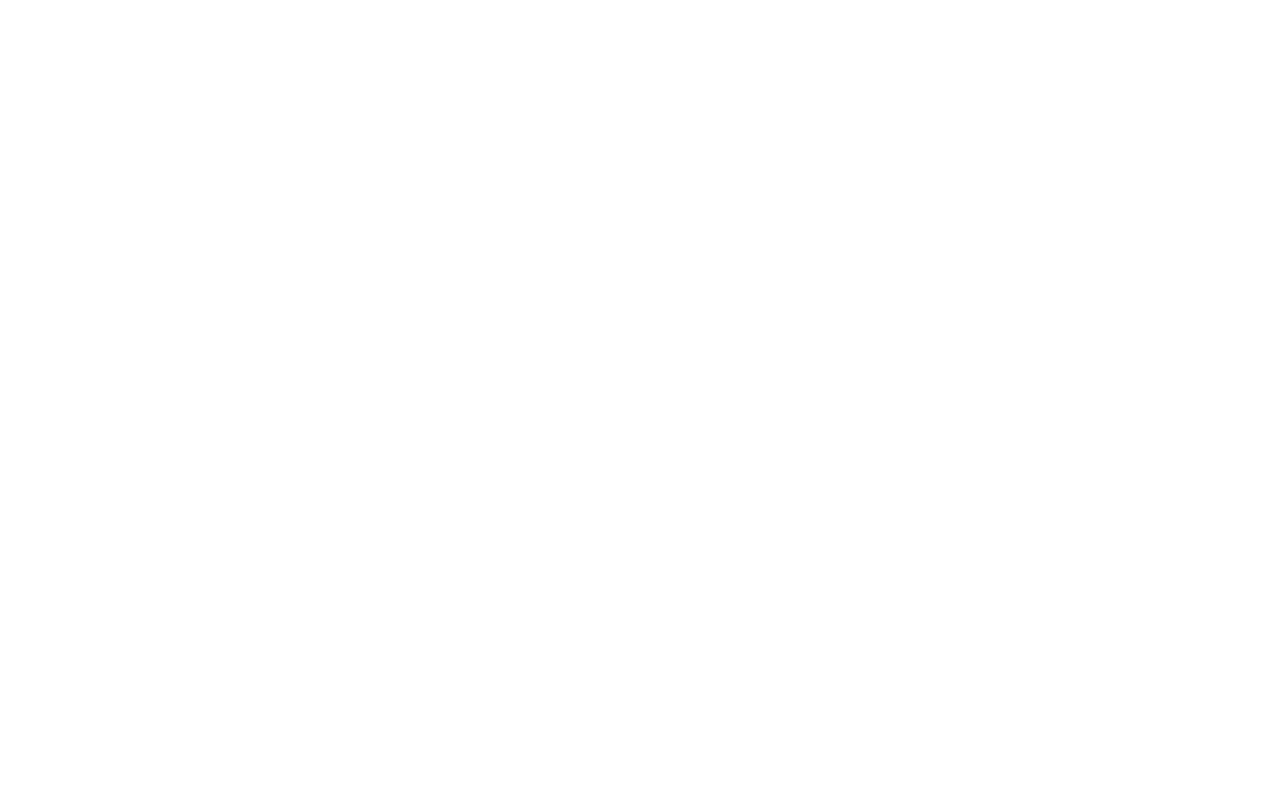
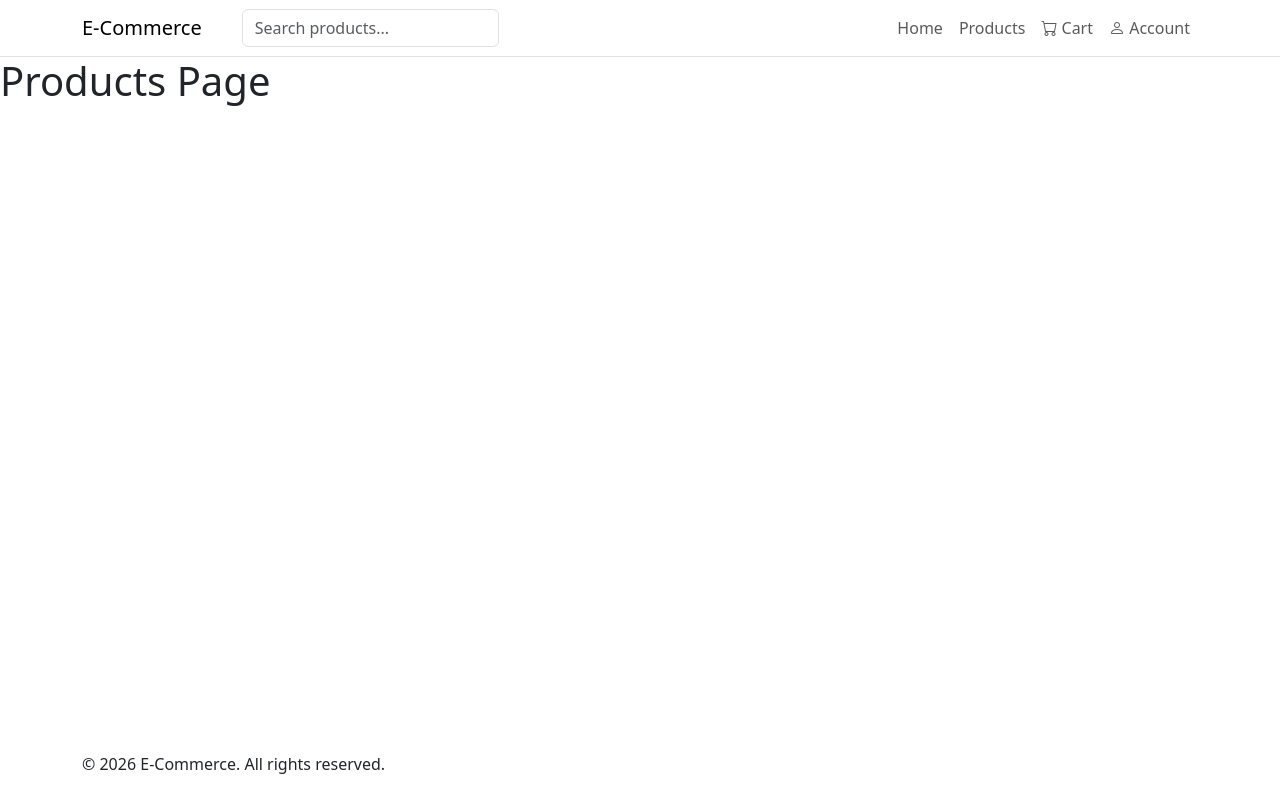
Before and after one commit to obasi-001/marketplace, a React (Vite) app: page /products in a window 1280 px wide. Before the commit this address had no page. Built offline with nearby package versions, Linux system fonts and the light colour scheme.

Commit message:
route implemetation

```diff
--- a/src/App.tsx
+++ b/src/App.tsx
@@ -1,6 +1,9 @@
 import { BrowserRouter, Routes, Route } from 'react-router-dom'
 import CustomerLayout from './layouts/CustomerLayout'
 import Home from './pages/Home'
+import Products from './pages/Products'
+import Cart from './pages/Cart'
+import Login from './pages/Login'
 
 function App() {
   return (
@@ -8,6 +11,9 @@
       <Routes>
         <Route element={<CustomerLayout />}>
           <Route path="/" element={<Home />} />
+          <Route path="/products" element={<Products />} />
+          <Route path="/cart" element={<Cart />} />
+          <Route path="/login" element={<Login />} />
         </Route>
       </Routes>
     </BrowserRouter>
--- a/src/components/Navbar.tsx
+++ b/src/components/Navbar.tsx
@@ -1,11 +1,57 @@
+import { Link } from 'react-router-dom'
+
 function Navbar() {
-  return (
-    <nav className="navbar">
-      <div className="container">
-        <span className="navbar-brand">E-Commerce</span>
-      </div>
-    </nav>
-  )
+    return (
+        <nav className="navbar navbar-expand-lg border-bottom">
+            <div className="container">
+                <Link to="/" className="navbar-brand">
+                    E-Commerce
+                </Link>
+
+                <button
+                    className="navbar-toggler"
+                    type="button"
+                    data-bs-toggle="collapse"
+                    data-bs-target="#mainNavbar"
+                    aria-controls="mainNavbar"
+                    aria-expanded="false"
+                    aria-label="Toggle navigation"
+                >
+                    <span className="navbar-toggler-icon"></span>
+                </button>
+
+                <div className="collapse navbar-collapse" id="mainNavbar">
+
+                    <form className="d-flex mx-lg-4 my-2 my-lg-0">
+                        <input
+                            className="form-control"
+                            type="search"
+                            placeholder="Search products..."
+                            aria-label="Search products"
+                        />
+                    </form>
+
+                    <div className="navbar-nav ms-auto">
+                        <Link to="/" className="nav-link">
+                            Home
+                        </Link>
+
+                        <Link to="/products" className="nav-link">
+                            Products
+                        </Link>
+
+                        <Link to="/cart" className="nav-link">
+                            <i className="bi bi-cart"></i> Cart
+                        </Link>
+
+                        <Link to="/login" className="nav-link">
+                            <i className="bi bi-person"></i> Account
+                        </Link>
+                    </div>
+                </div>
+            </div>
+        </nav>
+    )
 }
 
 export default Navbar
--- a/src/main.tsx
+++ b/src/main.tsx
@@ -4,7 +4,7 @@
 import App from './App.tsx'
 import 'bootstrap/dist/css/bootstrap.min.css'
 import 'bootstrap-icons/font/bootstrap-icons.css'
-
+import 'bootstrap/dist/js/bootstrap.bundle.min.js'
 createRoot(document.getElementById('root')!).render(
   <StrictMode>
     <App />
--- /dev/null
+++ b/src/pages/Cart.tsx
@@ -0,0 +1,5 @@
+function Cart() {
+  return <h1>Cart Page</h1>
+}
+
+export default Cart
--- /dev/null
+++ b/src/pages/Login.tsx
@@ -0,0 +1,5 @@
+function Login() {
+  return <h1>Login Page</h1>
+}
+
+export default Login
--- /dev/null
+++ b/src/pages/Products.tsx
@@ -0,0 +1,5 @@
+function Products() {
+  return <h1>Products Page</h1>
+}
+
+export default Products
```
